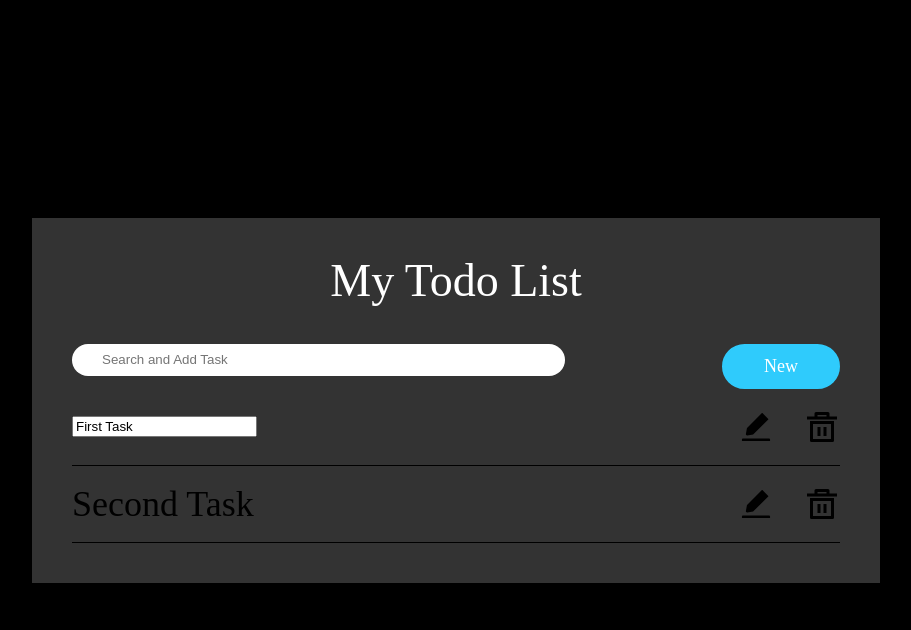
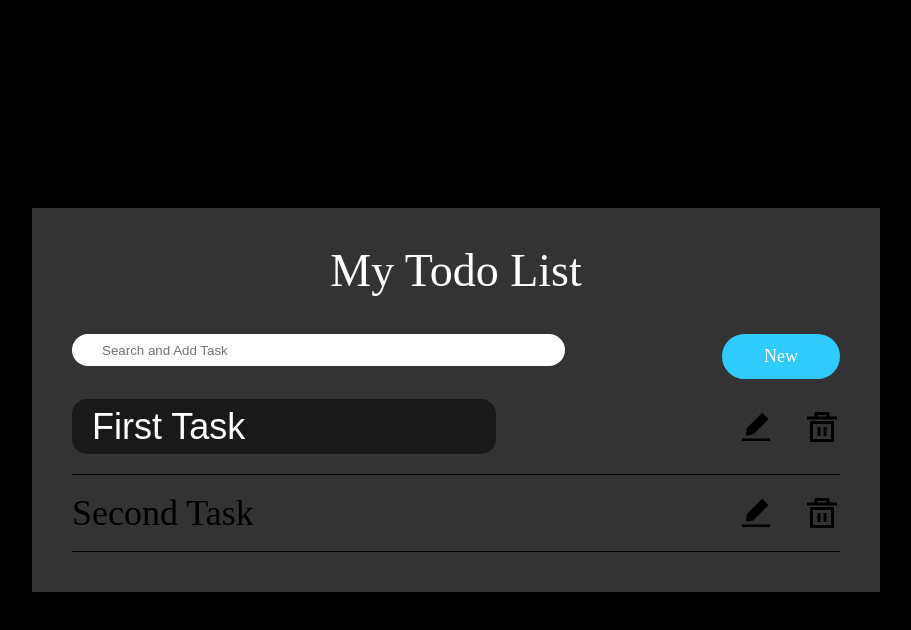
Before and after one commit to Requiem-of-Zero/rptr-react-th, a React app: page /todo in a window 1280 px wide. Both pictures are taken after a click on the element "First Task". Shown: the top 630 px of the page, without its empty margins (184-1095 px from the left). Built offline with nearby package versions, Linux system fonts and the light colour scheme; the HTML template or start-up script is replaced by a standard one.

Commit message:
Added editing input styling

```diff
--- a/src/components/TodoItem/TodoItem.js
+++ b/src/components/TodoItem/TodoItem.js
@@ -1,7 +1,11 @@
 import React, { useState } from "react";
 import { AiFillCheckCircle, AiFillEdit } from "react-icons/ai";
 import { RiDeleteBin5Line } from "react-icons/ri";
-import { ActionButtonContainer, TodoItemWrapper } from "./TodoItem.styles";
+import {
+  ActionButtonContainer,
+  EditingInput,
+  TodoItemWrapper,
+} from "./TodoItem.styles";
 
 const TodoItem = ({
   title,
@@ -16,19 +20,19 @@ const TodoItem = ({
   return (
     <TodoItemWrapper>
       {editing ? (
-        <input
+        <EditingInput
           type="text"
           value={newTodoItem}
           onChange={(e) => {
             setUpdate(e.target.value);
           }}
           onKeyDown={(e) => {
-            if(e.code === 'Enter'){
-              updateTodo(newTodoItem, todoId)
-              setEditing(todoId)
+            if (e.code === "Enter") {
+              updateTodo(newTodoItem, todoId);
+              setEditing(todoId);
             }
           }}
-        ></input>
+        ></EditingInput>
       ) : (
         <p onClick={() => setEditing(todoId)}>{title}</p>
       )}
--- a/src/components/TodoItem/TodoItem.styles.js
+++ b/src/components/TodoItem/TodoItem.styles.js
@@ -1,4 +1,4 @@
-import styled from 'styled-components';
+import styled from "styled-components";
 
 export const TodoItemWrapper = styled.div`
   display: flex;
@@ -31,3 +31,14 @@ export const ActionButtonContainer = styled.div`
     }
   }
 `;
+
+export const EditingInput = styled.input`
+  width: 50%;
+  height: 35px;
+  border: none;
+  background: rgba(0, 0, 0, 0.5);
+  color: #fff;
+  font-size: 36px;
+  border-radius: 15px;
+  padding: 10px 20px;
+`;
```
